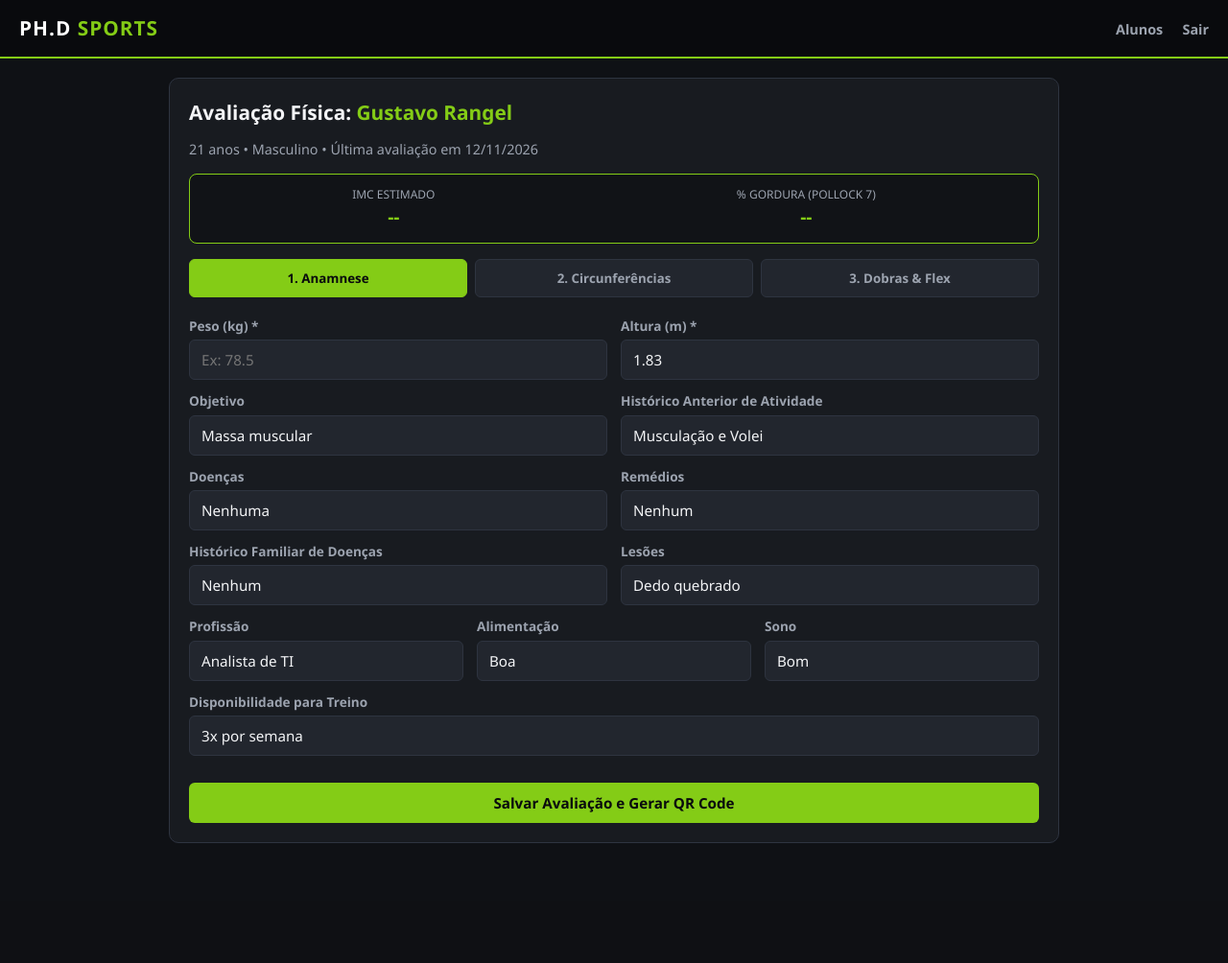
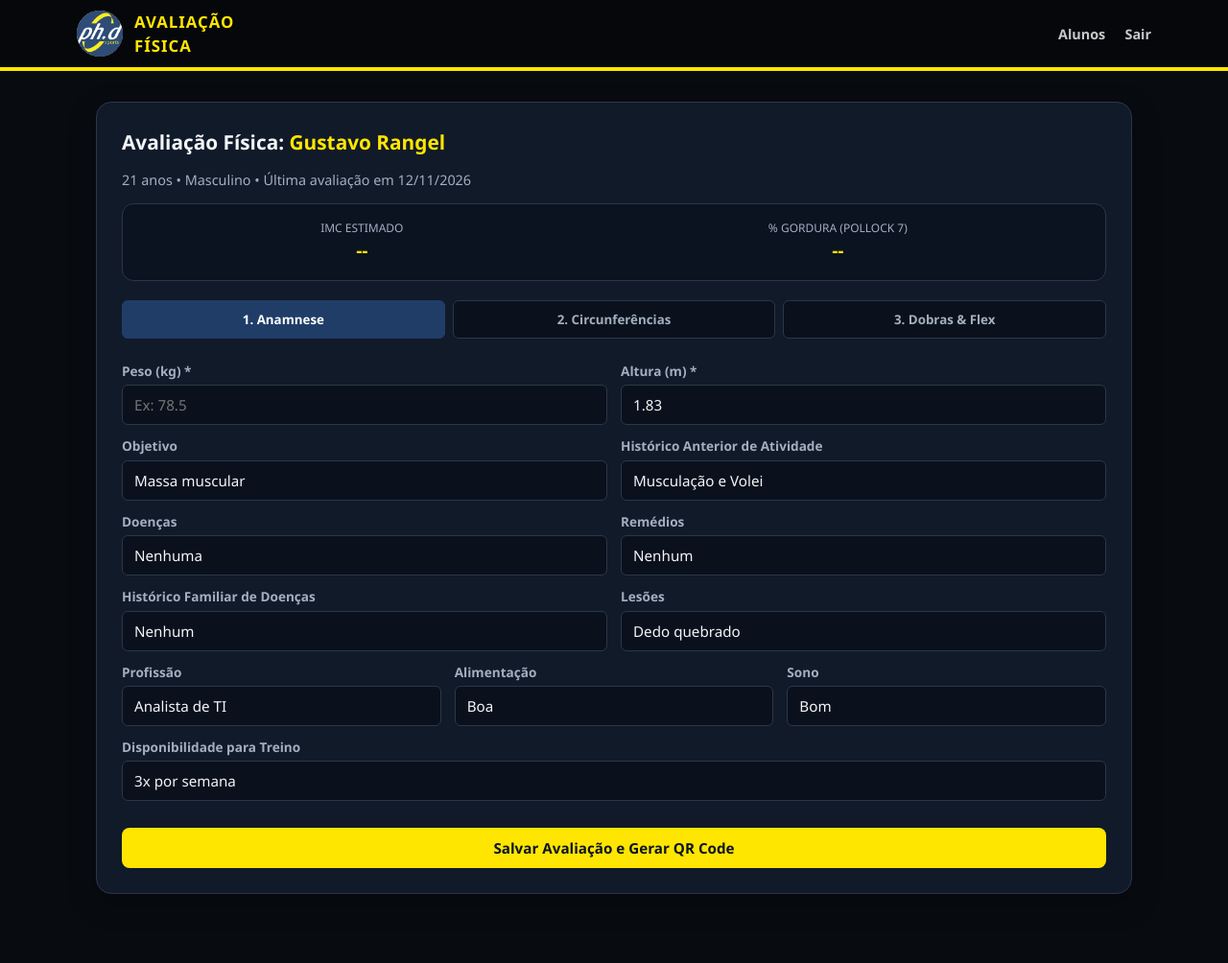
Before and after one commit to IamRangel/Sistema-de-Avalia-es, a Flask app: page /alunos/1/avaliar in a window 1280 px wide. Shown: the whole page at 96% size. Before the commit the page ends 879 px from the top, so only its background shows below. Run offline with Flask 3, Linux system fonts and the light colour scheme; the visitor is signed in with stand-in values (Sample User, id 1); some libraries are stand-ins or nearby versions.

Commit message:
Mudança de layout para a marca

```diff
--- a/runtime.txt
+++ /dev/null
@@ -1 +0,0 @@
-python-3.11.9
--- a/static/css/style.css
+++ b/static/css/style.css
@@ -1,12 +1,16 @@
 :root {
-    --bg-dark: #0f1115;
-    --bg-card: #181b20;
-    --bg-input: #22262e;
-    --phd-green: #84cc16;
-    --phd-green-hover: #65a30d;
-    --text-main: #f3f4f6;
-    --text-muted: #9ca3af;
-    --border-color: #2e3440;
+    --bg-dark: #080b10;
+    --bg-card: #111a29;
+    --bg-input: #0a111c;
+    --phd-blue: #203d68;
+    --phd-blue-deep: #0c1523;
+    --phd-yellow: #ffe600;
+    --phd-yellow-hover: #ead300;
+    --phd-green: var(--phd-yellow);
+    --phd-green-hover: var(--phd-yellow-hover);
+    --text-main: #f3f5f8;
+    --text-muted: #a3afc0;
+    --border-color: #2a374a;
     --danger: #ef4444;
 }
 
@@ -22,12 +26,13 @@ body {
     color: var(--text-main);
     line-height: 1.5;
     padding-bottom: 40px;
+    min-height: 100vh;
 }
 
 .navbar {
-    background-color: #090a0d;
-    border-bottom: 2px solid var(--phd-green);
-    padding: 14px 20px;
+    background-color: #05070a;
+    border-bottom: 4px solid var(--phd-yellow);
+    padding: 10px max(20px, calc((100% - 1120px) / 2));
     display: flex;
     justify-content: space-between;
     align-items: center;
@@ -37,51 +42,64 @@ body {
 }
 
 .brand {
-    font-size: 1.3rem;
+    display: inline-flex;
+    align-items: center;
+    gap: 12px;
+    font-size: 1.05rem;
     font-weight: 800;
-    letter-spacing: 1px;
     color: #fff;
     text-decoration: none;
+    letter-spacing: 0.06em;
 }
 
 .brand span {
-    color: var(--phd-green);
+    color: var(--phd-yellow);
+}
+
+.brand-logo {
+    width: 48px;
+    height: 48px;
+    object-fit: contain;
+    border-radius: 50%;
 }
 
 .nav-links a {
-    color: var(--text-muted);
+    color: rgba(255, 255, 255, 0.78);
     text-decoration: none;
     margin-left: 16px;
     font-size: 0.9rem;
     font-weight: 600;
+    transition: color 0.2s ease;
 }
 
 .nav-links a:hover {
-    color: var(--phd-green);
+    color: var(--phd-yellow);
 }
 
 .container {
-    max-width: 960px;
-    margin: 20px auto;
-    padding: 0 16px;
+    max-width: 1120px;
+    margin: 32px auto;
+    padding: 0 20px;
 }
 
 .card {
     background-color: var(--bg-card);
     border: 1px solid var(--border-color);
-    border-radius: 10px;
-    padding: 20px;
-    margin-bottom: 20px;
+    border-radius: 16px;
+    padding: 26px;
+    margin-bottom: 24px;
+    box-shadow: 0 10px 30px rgba(0, 0, 0, 0.25);
 }
 
 h1, h2, h3 {
     margin-bottom: 12px;
+    color: #f3f5f8;
 }
 
 h2 {
     font-size: 1.2rem;
-    border-left: 4px solid var(--phd-green);
-    padding-left: 10px;
+    border-left: 4px solid var(--phd-yellow);
+    padding: 3px 0 3px 12px;
 }
 
 .grid-2 {
@@ -123,21 +141,23 @@ input, select, textarea {
     border-radius: 6px;
     font-size: 0.95rem;
     width: 100%;
+    transition: border-color 0.2s ease, box-shadow 0.2s ease;
 }
 
 input:focus, select:focus, textarea:focus {
     outline: none;
-    border-color: var(--phd-green);
+    border-color: #5378ad;
+    box-shadow: 0 0 0 3px rgba(83, 120, 173, 0.2);
 }
 
 .btn {
     display: inline-block;
     background-color: var(--phd-green);
-    color: #090a0d;
+    color: var(--phd-blue-deep);
     font-weight: 700;
     padding: 11px 18px;
     border: none;
-    border-radius: 6px;
+    border-radius: 8px;
     cursor: pointer;
     text-decoration: none;
     text-align: center;
@@ -178,7 +200,7 @@ input:focus, select:focus, textarea:focus {
     display: flex;
     gap: 8px;
     overflow-x: auto;
-    margin-bottom: 16px;
+    margin-bottom: 20px;
     padding-bottom: 4px;
 }
 
@@ -195,9 +217,9 @@ input:focus, select:focus, textarea:focus {
 }
 
 .tab-btn.active {
-    background-color: var(--phd-green);
-    color: #090a0d;
-    border-color: var(--phd-green);
+    background-color: var(--phd-blue);
+    color: #fff;
+    border-color: var(--phd-blue);
 }
 
 .tab-content {
@@ -212,11 +234,11 @@ input:focus, select:focus, textarea:focus {
 .live-metrics {
     display: flex;
     justify-content: space-around;
-    background-color: #111317;
-    border: 1px solid var(--phd-green);
-    border-radius: 8px;
-    padding: 12px;
-    margin-bottom: 16px;
+    background-color: #0b1220;
+    border: 1px solid var(--border-color);
+    border-radius: 12px;
+    padding: 16px;
+    margin-bottom: 20px;
     text-align: center;
 }
 
@@ -228,7 +250,7 @@ input:focus, select:focus, textarea:focus {
 
 .metric-box strong {
     font-size: 1.2rem;
-    color: var(--phd-green);
+    color: var(--phd-yellow);
 }
 
 /* Lista de Alunos */
--- a/templates/base.html
+++ b/templates/base.html
@@ -9,7 +9,10 @@
 <body>
     {% if session.get('logged_in') %}
     <nav class="navbar">
-        <a href="{{ url_for('dashboard') }}" class="brand">PH.D <span>SPORTS</span></a>
+        <a href="{{ url_for('dashboard') }}" class="brand">
+            <img src="{{ url_for('static', filename='logo.png') }}" alt="PH.D Sports" class="brand-logo">
+            <span>AVALIAÇÃO<br>FÍSICA</span>
+        </a>
         <div class="nav-links">
             <a href="{{ url_for('dashboard') }}">Alunos</a>
             <a href="{{ url_for('logout') }}">Sair</a>
```
Also changed, not shown: other parts of static/css/style.css (+84 -6 lines), templates/login.html (+6 -3 lines), logo.png (added), static/logo.png (added).
